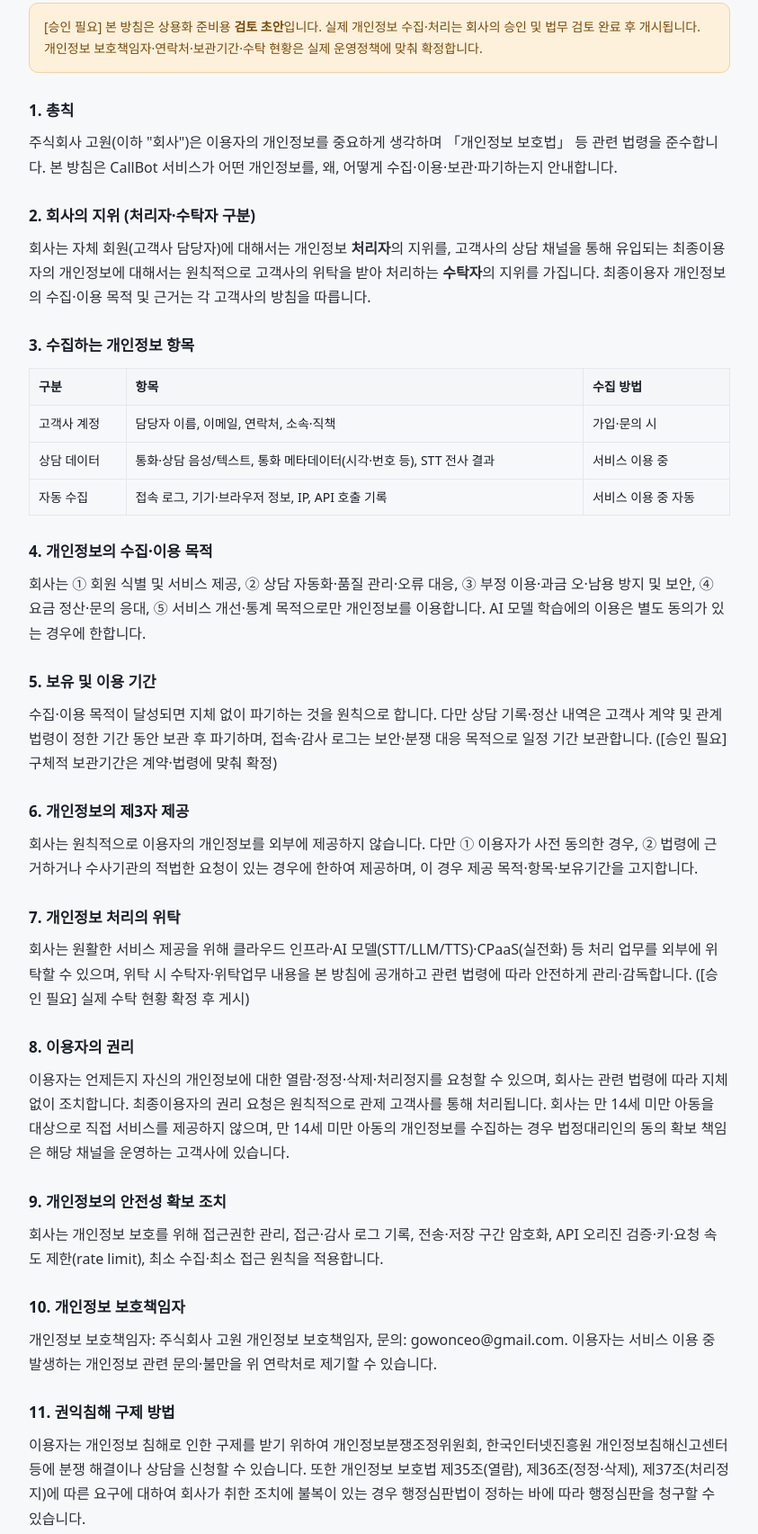
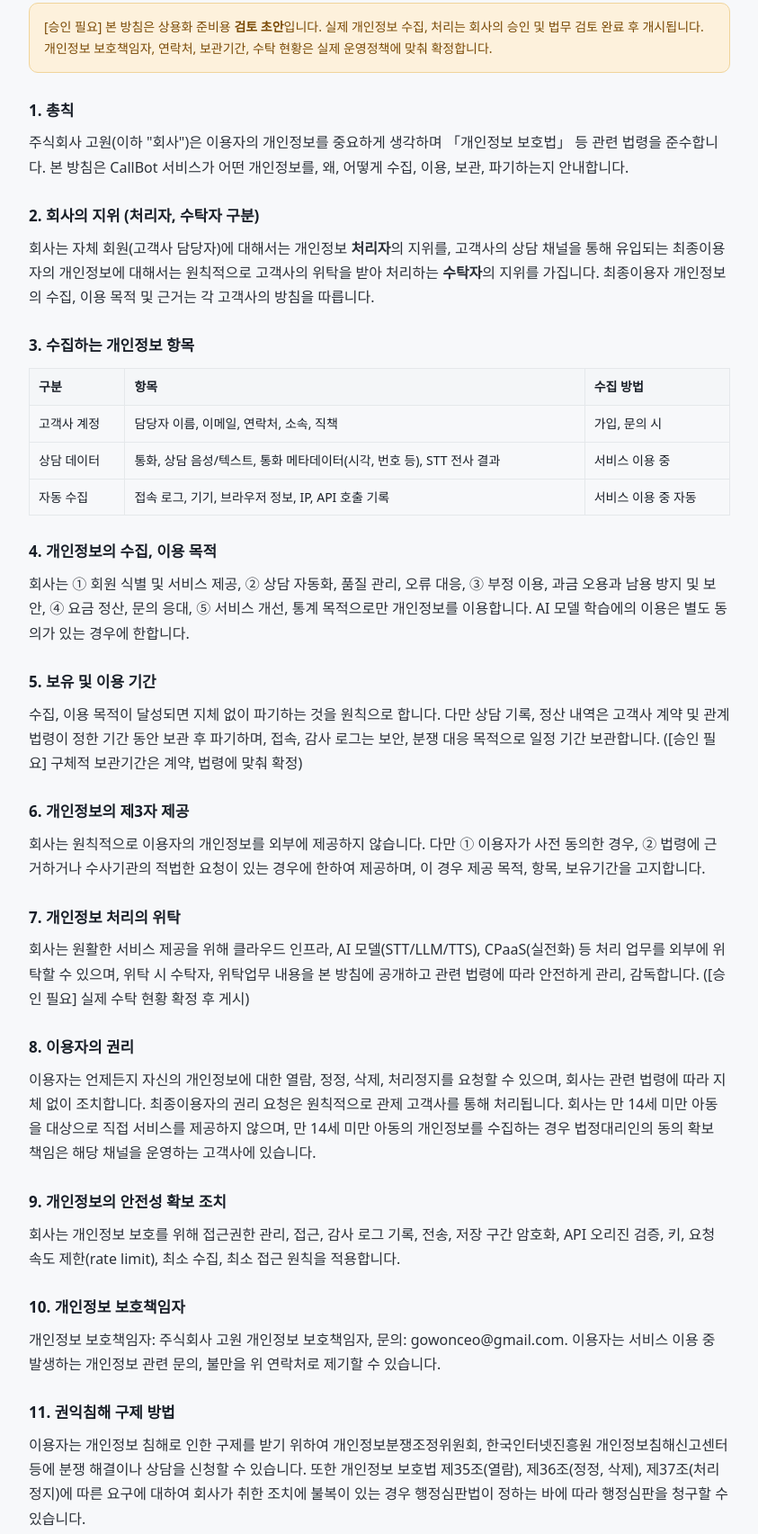
Before and after one commit to AI-JUNE/callbot-portal, a plain HTML site: page public/privacy.html in a window 1280 px wide. Shown: the part 160-1865 px from the top of the page at 90% size, without its empty margins (218-1061 px from the left). Drawn offline with Linux system fonts and the light colour scheme; a web font is replaced by a local one.

Commit message:
docs(web): terms, privacy의 가운뎃점과 react 샘플 대사의 상담원 표기를 문구 표준에 맞게 정리
Co-Authored-By: Claude Sonnet 5.5 <noreply@anthropic.com>

```diff
--- a/public/privacy.html
+++ b/public/privacy.html
@@ -59,60 +59,60 @@
   <h1>개인정보처리방침</h1>
   <div class="meta">서비스: CallBot(AICC, CaaS 플랫폼) / 운영: 주식회사 고원(GOWON) / 시행(초안)일: 2026.07.15</div>
 
-  <div class="notice">[승인 필요] 본 방침은 상용화 준비용 <strong>검토 초안</strong>입니다. 실제 개인정보 수집·처리는 회사의 승인 및 법무 검토 완료 후 개시됩니다. 개인정보 보호책임자·연락처·보관기간·수탁 현황은 실제 운영정책에 맞춰 확정합니다.</div>
+  <div class="notice">[승인 필요] 본 방침은 상용화 준비용 <strong>검토 초안</strong>입니다. 실제 개인정보 수집, 처리는 회사의 승인 및 법무 검토 완료 후 개시됩니다. 개인정보 보호책임자, 연락처, 보관기간, 수탁 현황은 실제 운영정책에 맞춰 확정합니다.</div>
 
   <section>
     <h2>1. 총칙</h2>
-    <p>주식회사 고원(이하 "회사")은 이용자의 개인정보를 중요하게 생각하며 「개인정보 보호법」 등 관련 법령을 준수합니다. 본 방침은 CallBot 서비스가 어떤 개인정보를, 왜, 어떻게 수집·이용·보관·파기하는지 안내합니다.</p>
+    <p>주식회사 고원(이하 "회사")은 이용자의 개인정보를 중요하게 생각하며 「개인정보 보호법」 등 관련 법령을 준수합니다. 본 방침은 CallBot 서비스가 어떤 개인정보를, 왜, 어떻게 수집, 이용, 보관, 파기하는지 안내합니다.</p>
   </section>
   <section>
-    <h2>2. 회사의 지위 (처리자·수탁자 구분)</h2>
-    <p>회사는 자체 회원(고객사 담당자)에 대해서는 개인정보 <strong>처리자</strong>의 지위를, 고객사의 상담 채널을 통해 유입되는 최종이용자의 개인정보에 대해서는 원칙적으로 고객사의 위탁을 받아 처리하는 <strong>수탁자</strong>의 지위를 가집니다. 최종이용자 개인정보의 수집·이용 목적 및 근거는 각 고객사의 방침을 따릅니다.</p>
+    <h2>2. 회사의 지위 (처리자, 수탁자 구분)</h2>
+    <p>회사는 자체 회원(고객사 담당자)에 대해서는 개인정보 <strong>처리자</strong>의 지위를, 고객사의 상담 채널을 통해 유입되는 최종이용자의 개인정보에 대해서는 원칙적으로 고객사의 위탁을 받아 처리하는 <strong>수탁자</strong>의 지위를 가집니다. 최종이용자 개인정보의 수집, 이용 목적 및 근거는 각 고객사의 방침을 따릅니다.</p>
   </section>
   <section>
     <h2>3. 수집하는 개인정보 항목</h2>
     <table>
       <tr><th>구분</th><th>항목</th><th>수집 방법</th></tr>
-      <tr><td>고객사 계정</td><td>담당자 이름, 이메일, 연락처, 소속·직책</td><td>가입·문의 시</td></tr>
-      <tr><td>상담 데이터</td><td>통화·상담 음성/텍스트, 통화 메타데이터(시각·번호 등), STT 전사 결과</td><td>서비스 이용 중</td></tr>
-      <tr><td>자동 수집</td><td>접속 로그, 기기·브라우저 정보, IP, API 호출 기록</td><td>서비스 이용 중 자동</td></tr>
+      <tr><td>고객사 계정</td><td>담당자 이름, 이메일, 연락처, 소속, 직책</td><td>가입, 문의 시</td></tr>
+      <tr><td>상담 데이터</td><td>통화, 상담 음성/텍스트, 통화 메타데이터(시각, 번호 등), STT 전사 결과</td><td>서비스 이용 중</td></tr>
+      <tr><td>자동 수집</td><td>접속 로그, 기기, 브라우저 정보, IP, API 호출 기록</td><td>서비스 이용 중 자동</td></tr>
     </table>
   </section>
   <section>
-    <h2>4. 개인정보의 수집·이용 목적</h2>
-    <p>회사는 ① 회원 식별 및 서비스 제공, ② 상담 자동화·품질 관리·오류 대응, ③ 부정 이용·과금 오·남용 방지 및 보안, ④ 요금 정산·문의 응대, ⑤ 서비스 개선·통계 목적으로만 개인정보를 이용합니다. AI 모델 학습에의 이용은 별도 동의가 있는 경우에 한합니다.</p>
+    <h2>4. 개인정보의 수집, 이용 목적</h2>
+    <p>회사는 ① 회원 식별 및 서비스 제공, ② 상담 자동화, 품질 관리, 오류 대응, ③ 부정 이용, 과금 오용과 남용 방지 및 보안, ④ 요금 정산, 문의 응대, ⑤ 서비스 개선, 통계 목적으로만 개인정보를 이용합니다. AI 모델 학습에의 이용은 별도 동의가 있는 경우에 한합니다.</p>
   </section>
   <section>
     <h2>5. 보유 및 이용 기간</h2>
-    <p>수집·이용 목적이 달성되면 지체 없이 파기하는 것을 원칙으로 합니다. 다만 상담 기록·정산 내역은 고객사 계약 및 관계 법령이 정한 기간 동안 보관 후 파기하며, 접속·감사 로그는 보안·분쟁 대응 목적으로 일정 기간 보관합니다. ([승인 필요] 구체적 보관기간은 계약·법령에 맞춰 확정)</p>
+    <p>수집, 이용 목적이 달성되면 지체 없이 파기하는 것을 원칙으로 합니다. 다만 상담 기록, 정산 내역은 고객사 계약 및 관계 법령이 정한 기간 동안 보관 후 파기하며, 접속, 감사 로그는 보안, 분쟁 대응 목적으로 일정 기간 보관합니다. ([승인 필요] 구체적 보관기간은 계약, 법령에 맞춰 확정)</p>
   </section>
   <section>
     <h2>6. 개인정보의 제3자 제공</h2>
-    <p>회사는 원칙적으로 이용자의 개인정보를 외부에 제공하지 않습니다. 다만 ① 이용자가 사전 동의한 경우, ② 법령에 근거하거나 수사기관의 적법한 요청이 있는 경우에 한하여 제공하며, 이 경우 제공 목적·항목·보유기간을 고지합니다.</p>
+    <p>회사는 원칙적으로 이용자의 개인정보를 외부에 제공하지 않습니다. 다만 ① 이용자가 사전 동의한 경우, ② 법령에 근거하거나 수사기관의 적법한 요청이 있는 경우에 한하여 제공하며, 이 경우 제공 목적, 항목, 보유기간을 고지합니다.</p>
   </section>
   <section>
     <h2>7. 개인정보 처리의 위탁</h2>
-    <p>회사는 원활한 서비스 제공을 위해 클라우드 인프라·AI 모델(STT/LLM/TTS)·CPaaS(실전화) 등 처리 업무를 외부에 위탁할 수 있으며, 위탁 시 수탁자·위탁업무 내용을 본 방침에 공개하고 관련 법령에 따라 안전하게 관리·감독합니다. ([승인 필요] 실제 수탁 현황 확정 후 게시)</p>
+    <p>회사는 원활한 서비스 제공을 위해 클라우드 인프라, AI 모델(STT/LLM/TTS), CPaaS(실전화) 등 처리 업무를 외부에 위탁할 수 있으며, 위탁 시 수탁자, 위탁업무 내용을 본 방침에 공개하고 관련 법령에 따라 안전하게 관리, 감독합니다. ([승인 필요] 실제 수탁 현황 확정 후 게시)</p>
   </section>
   <section>
     <h2>8. 이용자의 권리</h2>
-    <p>이용자는 언제든지 자신의 개인정보에 대한 열람·정정·삭제·처리정지를 요청할 수 있으며, 회사는 관련 법령에 따라 지체 없이 조치합니다. 최종이용자의 권리 요청은 원칙적으로 관제 고객사를 통해 처리됩니다. 회사는 만 14세 미만 아동을 대상으로 직접 서비스를 제공하지 않으며, 만 14세 미만 아동의 개인정보를 수집하는 경우 법정대리인의 동의 확보 책임은 해당 채널을 운영하는 고객사에 있습니다.</p>
+    <p>이용자는 언제든지 자신의 개인정보에 대한 열람, 정정, 삭제, 처리정지를 요청할 수 있으며, 회사는 관련 법령에 따라 지체 없이 조치합니다. 최종이용자의 권리 요청은 원칙적으로 관제 고객사를 통해 처리됩니다. 회사는 만 14세 미만 아동을 대상으로 직접 서비스를 제공하지 않으며, 만 14세 미만 아동의 개인정보를 수집하는 경우 법정대리인의 동의 확보 책임은 해당 채널을 운영하는 고객사에 있습니다.</p>
   </section>
   <section>
     <h2>9. 개인정보의 안전성 확보 조치</h2>
-    <p>회사는 개인정보 보호를 위해 접근권한 관리, 접근·감사 로그 기록, 전송·저장 구간 암호화, API 오리진 검증·키·요청 속도 제한(rate limit), 최소 수집·최소 접근 원칙을 적용합니다.</p>
+    <p>회사는 개인정보 보호를 위해 접근권한 관리, 접근, 감사 로그 기록, 전송, 저장 구간 암호화, API 오리진 검증, 키, 요청 속도 제한(rate limit), 최소 수집, 최소 접근 원칙을 적용합니다.</p>
   </section>
   <section>
     <h2>10. 개인정보 보호책임자</h2>
-    <p>개인정보 보호책임자: 주식회사 고원 개인정보 보호책임자, 문의: gowonceo@gmail.com. 이용자는 서비스 이용 중 발생하는 개인정보 관련 문의·불만을 위 연락처로 제기할 수 있습니다.</p>
+    <p>개인정보 보호책임자: 주식회사 고원 개인정보 보호책임자, 문의: gowonceo@gmail.com. 이용자는 서비스 이용 중 발생하는 개인정보 관련 문의, 불만을 위 연락처로 제기할 수 있습니다.</p>
   </section>
     <section>
     <h2>11. 권익침해 구제 방법</h2>
-    <p>이용자는 개인정보 침해로 인한 구제를 받기 위하여 개인정보분쟁조정위원회, 한국인터넷진흥원 개인정보침해신고센터 등에 분쟁 해결이나 상담을 신청할 수 있습니다. 또한 개인정보 보호법 제35조(열람), 제36조(정정·삭제), 제37조(처리정지)에 따른 요구에 대하여 회사가 취한 조치에 불복이 있는 경우 행정심판법이 정하는 바에 따라 행정심판을 청구할 수 있습니다.</p>
+    <p>이용자는 개인정보 침해로 인한 구제를 받기 위하여 개인정보분쟁조정위원회, 한국인터넷진흥원 개인정보침해신고센터 등에 분쟁 해결이나 상담을 신청할 수 있습니다. 또한 개인정보 보호법 제35조(열람), 제36조(정정, 삭제), 제37조(처리정지)에 따른 요구에 대하여 회사가 취한 조치에 불복이 있는 경우 행정심판법이 정하는 바에 따라 행정심판을 청구할 수 있습니다.</p>
   </section>
 <section>
     <h2>12. 고지의 의무</h2>
-    <p>본 방침의 내용 추가·삭제·수정이 있을 경우 시행 최소 7일 전부터 서비스 내 공지를 통해 고지합니다. 시행일자: 2026-07-15 (초안).</p>
+    <p>본 방침의 내용 추가, 삭제, 수정이 있을 경우 시행 최소 7일 전부터 서비스 내 공지를 통해 고지합니다. 시행일자: 2026-07-15 (초안).</p>
   </section>
 </main>
 
```
Also changed, not shown: public/react.html (+1 -1 lines), public/terms.html (+8 -8 lines).
